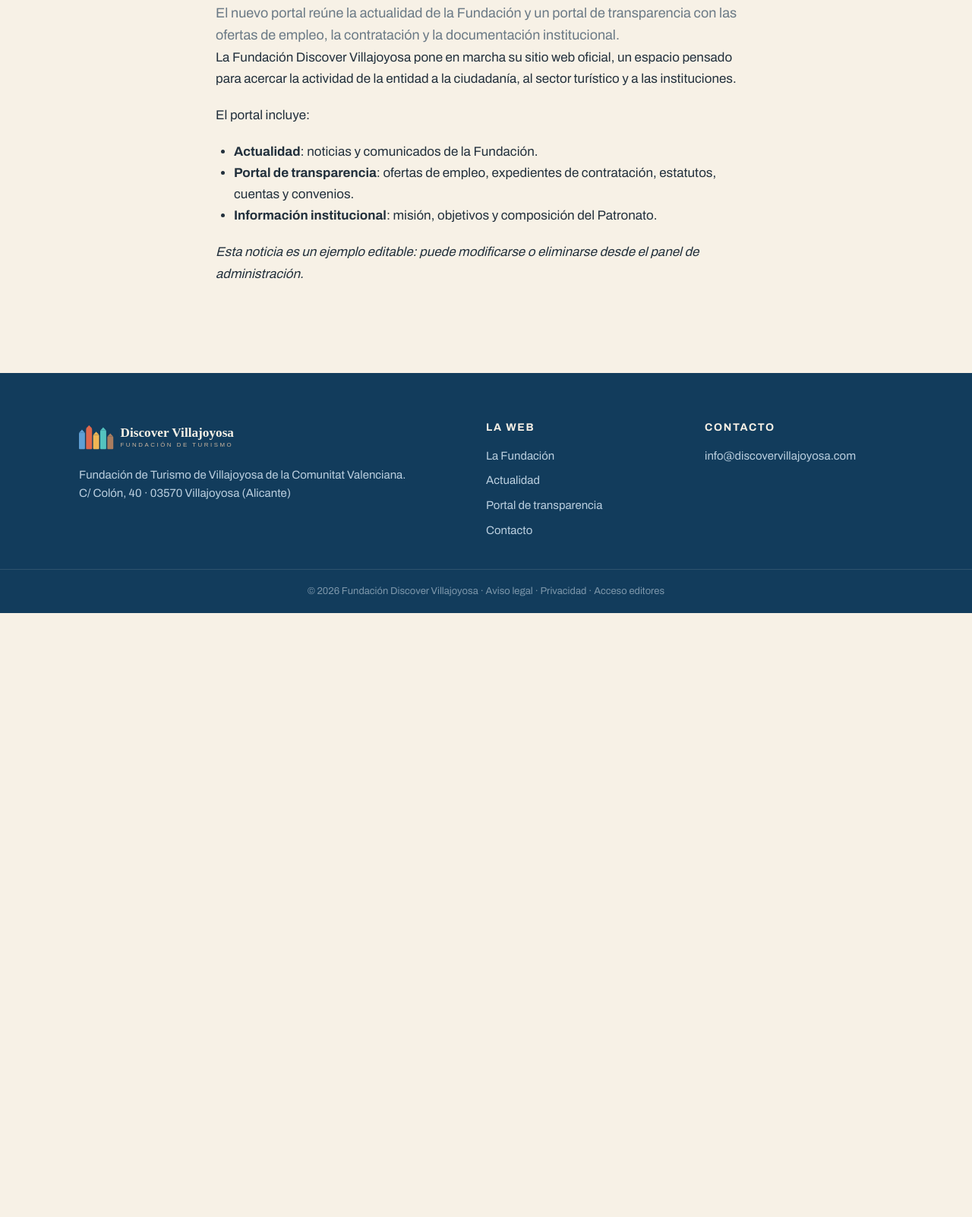
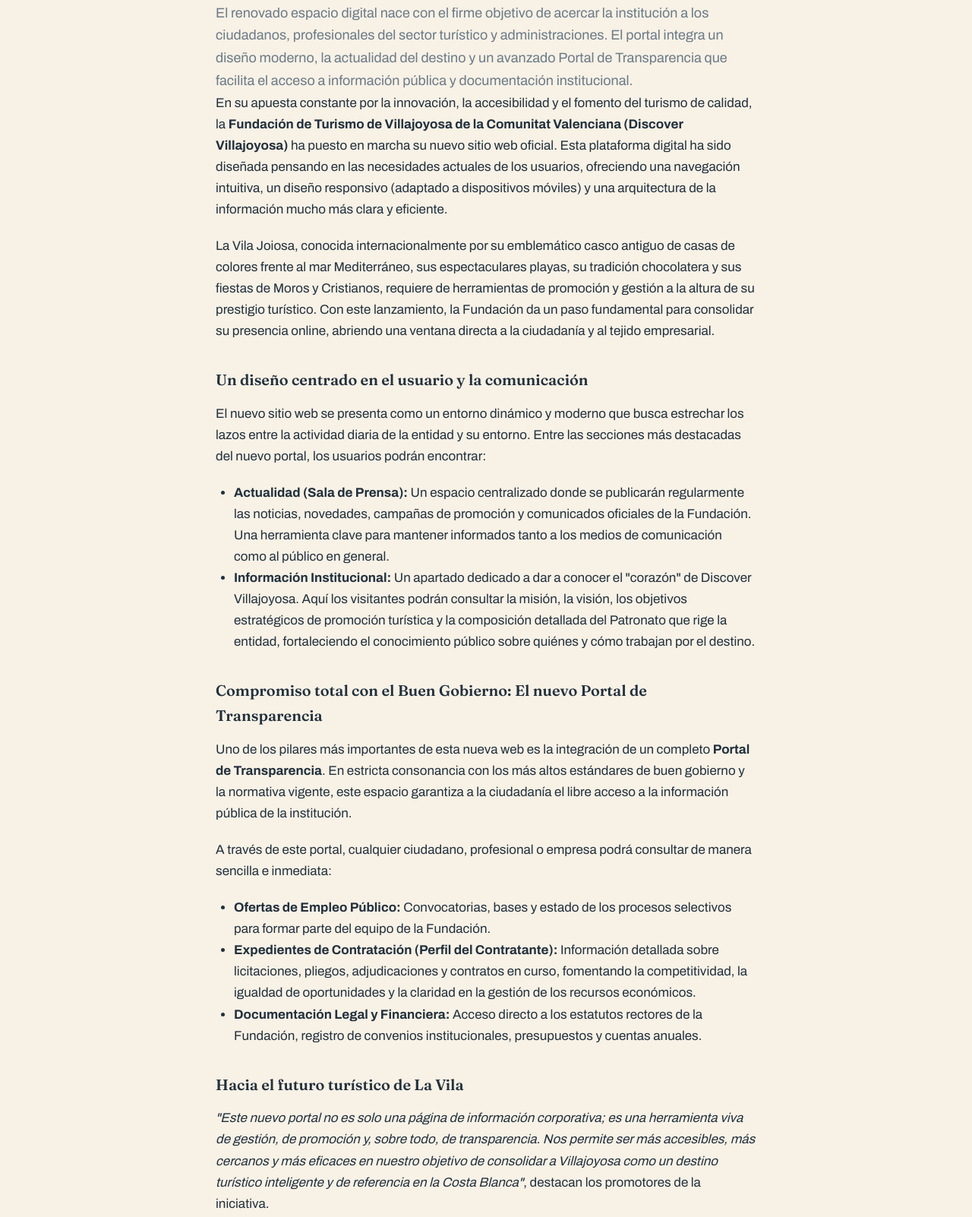
Before and after one commit to BigDataHosbec/discover-villajoyosa, an Eleventy site: page content/noticias/2026-07-15-nueva-web.md in a window 1280 px wide. Shown: the part 407-2009 px from the top of the page at 76% size. Before the commit the page ends 1214 px from the top, so only its background shows below. Built offline with nearby package versions, Linux system fonts and the light colour scheme; Eleventy itself is replaced by a stand-in of ours; files that its build step writes are made by us from their sources.

Commit message:
Update noticia “2026-07-15-nueva-web”

```diff
--- a/content/noticias/2026-07-15-nueva-web.md
+++ b/content/noticias/2026-07-15-nueva-web.md
@@ -1,15 +1,33 @@
 ---
 title: La Fundación Discover Villajoyosa estrena su web oficial
 date: 2026-07-15
-resumen: El nuevo portal reúne la actualidad de la Fundación y un portal de transparencia con las ofertas de empleo, la contratación y la documentación institucional.
-imagen: ""
+resumen: El renovado espacio digital nace con el firme objetivo de acercar la institución a los ciudadanos, profesionales del sector turístico y administraciones. El portal integra un diseño moderno, la actualidad del destino y un avanzado Portal de Transparencia que facilita el acceso a información pública y documentación institucional.
+imagen: ''
 ---
-La Fundación Discover Villajoyosa pone en marcha su sitio web oficial, un espacio pensado para acercar la actividad de la entidad a la ciudadanía, al sector turístico y a las instituciones.
 
-El portal incluye:
+En su apuesta constante por la innovación, la accesibilidad y el fomento del turismo de calidad, la **Fundación de Turismo de Villajoyosa de la Comunitat Valenciana (Discover Villajoyosa)** ha puesto en marcha su nuevo sitio web oficial. Esta plataforma digital ha sido diseñada pensando en las necesidades actuales de los usuarios, ofreciendo una navegación intuitiva, un diseño responsivo (adaptado a dispositivos móviles) y una arquitectura de la información mucho más clara y eficiente.
 
-- **Actualidad**: noticias y comunicados de la Fundación.
-- **Portal de transparencia**: ofertas de empleo, expedientes de contratación, estatutos, cuentas y convenios.
-- **Información institucional**: misión, objetivos y composición del Patronato.
+La Vila Joiosa, conocida internacionalmente por su emblemático casco antiguo de casas de colores frente al mar Mediterráneo, sus espectaculares playas, su tradición chocolatera y sus fiestas de Moros y Cristianos, requiere de herramientas de promoción y gestión a la altura de su prestigio turístico. Con este lanzamiento, la Fundación da un paso fundamental para consolidar su presencia online, abriendo una ventana directa a la ciudadanía y al tejido empresarial.
 
-*Esta noticia es un ejemplo editable: puede modificarse o eliminarse desde el panel de administración.*
+### Un diseño centrado en el usuario y la comunicación
+
+El nuevo sitio web se presenta como un entorno dinámico y moderno que busca estrechar los lazos entre la actividad diaria de la entidad y su entorno. Entre las secciones más destacadas del nuevo portal, los usuarios podrán encontrar:
+
+- **Actualidad (Sala de Prensa):** Un espacio centralizado donde se publicarán regularmente las noticias, novedades, campañas de promoción y comunicados oficiales de la Fundación. Una herramienta clave para mantener informados tanto a los medios de comunicación como al público en general.
+- **Información Institucional:** Un apartado dedicado a dar a conocer el "corazón" de Discover Villajoyosa. Aquí los visitantes podrán consultar la misión, la visión, los objetivos estratégicos de promoción turística y la composición detallada del Patronato que rige la entidad, fortaleciendo el conocimiento público sobre quiénes y cómo trabajan por el destino.
+
+### Compromiso total con el Buen Gobierno: El nuevo Portal de Transparencia
+
+Uno de los pilares más importantes de esta nueva web es la integración de un completo **Portal de Transparencia**. En estricta consonancia con los más altos estándares de buen gobierno y la normativa vigente, este espacio garantiza a la ciudadanía el libre acceso a la información pública de la institución.
+
+A través de este portal, cualquier ciudadano, profesional o empresa podrá consultar de manera sencilla e inmediata:
+
+- **Ofertas de Empleo Público:** Convocatorias, bases y estado de los procesos selectivos para formar parte del equipo de la Fundación.
+- **Expedientes de Contratación (Perfil del Contratante):** Información detallada sobre licitaciones, pliegos, adjudicaciones y contratos en curso, fomentando la competitividad, la igualdad de oportunidades y la claridad en la gestión de los recursos económicos.
+- **Documentación Legal y Financiera:** Acceso directo a los estatutos rectores de la Fundación, registro de convenios institucionales, presupuestos y cuentas anuales.
+
+### Hacia el futuro turístico de La Vila
+
+_"Este nuevo portal no es solo una página de información corporativa; es una herramienta viva de gestión, de promoción y, sobre todo, de transparencia. Nos permite ser más accesibles, más cercanos y más eficaces en nuestro objetivo de consolidar a Villajoyosa como un destino turístico inteligente y de referencia en la Costa Blanca"_, destacan los promotores de la iniciativa.
+
+La Fundación Discover Villajoyosa invita a todos los vecinos, profesionales del sector y visitantes a explorar la nueva web, navegar por sus secciones y hacer uso de este nuevo canal de comunicación y transparencia institucional.
```
